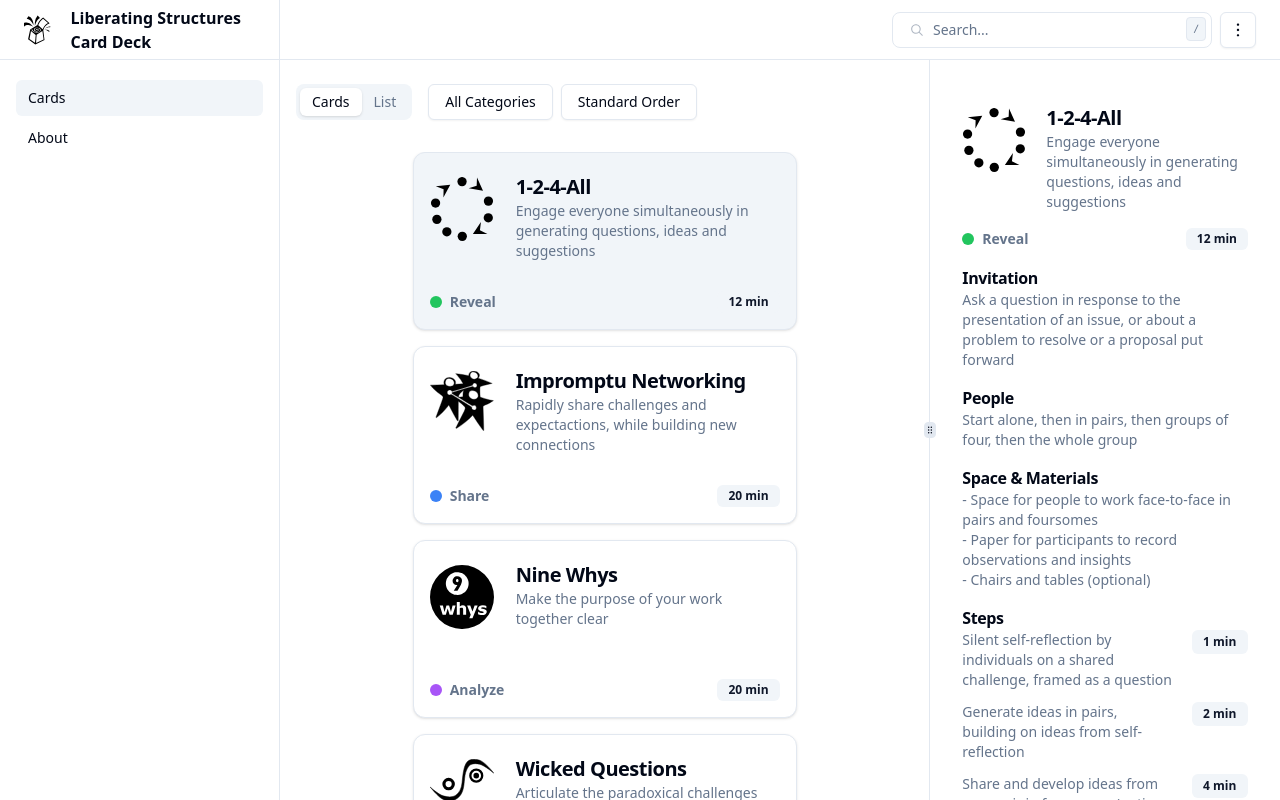
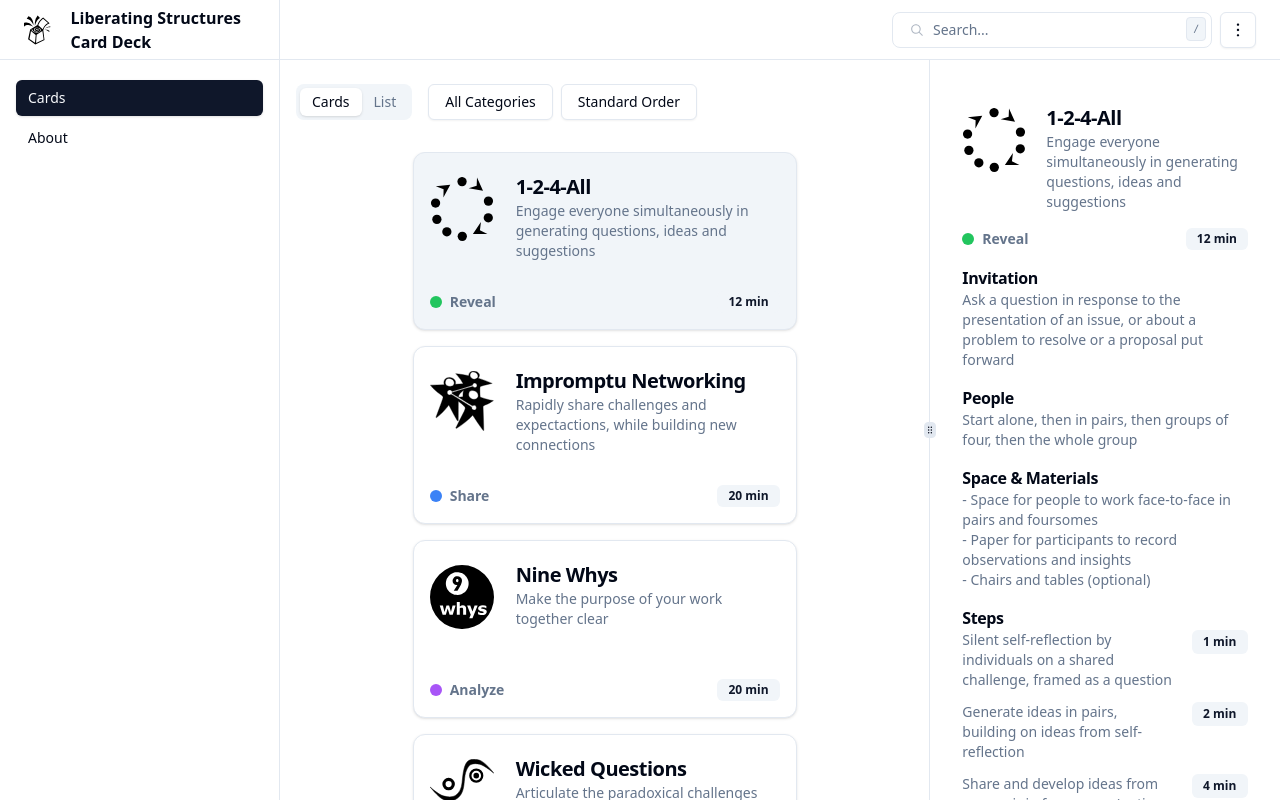
Before and after one commit to vpapadopou/ls-cards-online, a React (Vite) app: page / in a window 1280 px wide. Built offline with nearby package versions, Linux system fonts and the light colour scheme.

Commit message:
Updated bg color usage

```diff
--- a/src/components/LSCard/LSCardPreview.jsx
+++ b/src/components/LSCard/LSCardPreview.jsx
@@ -15,7 +15,7 @@ function LSCardPreview({ data, onClick }) {
   return (
     // On click send the card id back to open the drawer
     <button className="flex-auto max-w-sm" type="button" onClick={() => onClick(data.id)} data-testid="card-preview">
-      <Card className={clsx('text-left hover:bg-accent', { 'bg-accent': selectedCardId === data.id })}>
+      <Card className={clsx('text-left hover:bg-muted', { 'bg-muted': selectedCardId === data.id })}>
         <CardContent className="flex flex-col min-h-44 place-content-between gap-4 p-4">
           <LSCardHeader data={data} />
         </CardContent>
--- a/src/components/Navigation/Navigation.jsx
+++ b/src/components/Navigation/Navigation.jsx
@@ -1,4 +1,3 @@
-import clsx from 'clsx';
 import { React, useState } from 'react';
 import { Link, useLocation } from 'react-router-dom';
 
@@ -38,10 +37,8 @@ function Navigation() {
             {/* Sheet content */}
             {/* Cards */}
             <Button
-              className={clsx('text-md justify-start px-3 py-2', {
-                'bg-accent': location.pathname === '/',
-              })}
-              variant="ghost"
+              className="text-md justify-start px-3 py-2"
+              variant={location.pathname === '/' ? '' : 'ghost'}
               onClick={() => setOpenSheet(false)}
               data-testid="navigation-page-link"
               asChild
@@ -51,10 +48,8 @@ function Navigation() {
             {/* /Cards */}
             {/* About */}
             <Button
-              className={clsx('text-md justify-start px-3 py-2', {
-                'bg-accent': location.pathname === '/about',
-              })}
-              variant="ghost"
+              className="text-md justify-start px-3 py-2"
+              variant={location.pathname === '/about' ? '' : 'ghost'}
               onClick={() => setOpenSheet(false)}
               data-testid="navigation-page-link"
               asChild
--- a/src/components/Navigation/Sidebar.jsx
+++ b/src/components/Navigation/Sidebar.jsx
@@ -1,4 +1,3 @@
-import clsx from 'clsx';
 import React from 'react';
 import { Link, useLocation } from 'react-router-dom';
 
@@ -24,23 +23,14 @@ function Sidebar() {
         <div className="flex-1">
           <nav className="grid gap-1 text-sm font-medium items-start px-2 lg:px-4">
             {/* Cards */}
-            <Button
-              className={clsx('justify-start px-3 py-2', {
-                'bg-accent': location.pathname === '/',
-              })}
-              variant="ghost"
-              data-testid="navigation-page-link"
-              asChild
-            >
+            <Button className="justify-start px-3 py-2" variant={location.pathname === '/' ? '' : 'ghost'} data-testid="navigation-page-link" asChild>
               <Link to="/">Cards</Link>
             </Button>
             {/* /Cards */}
             {/* About */}
             <Button
-              className={clsx('justify-start px-3 py-2', {
-                'bg-accent': location.pathname === '/about',
-              })}
-              variant="ghost"
+              className="justify-start px-3 py-2"
+              variant={location.pathname === '/about' ? '' : 'ghost'}
               data-testid="navigation-page-link"
               asChild
             >
```
